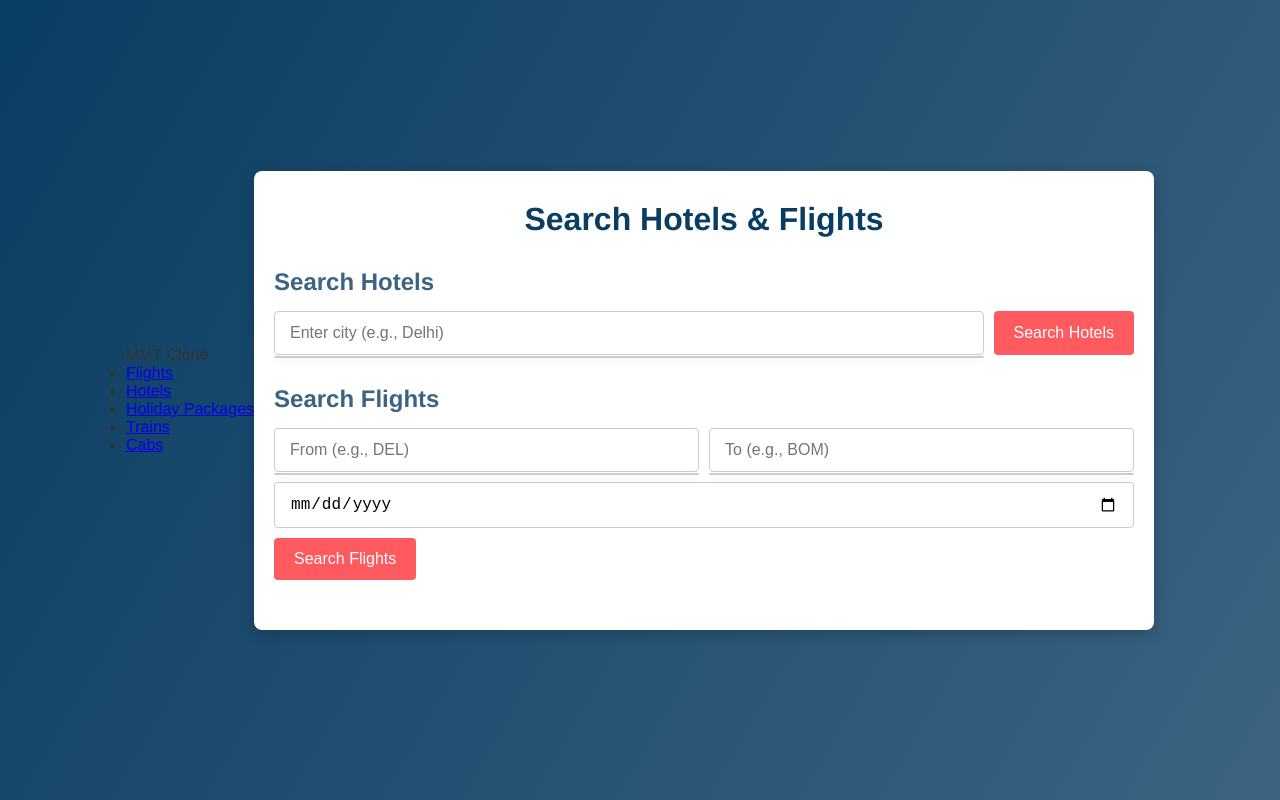
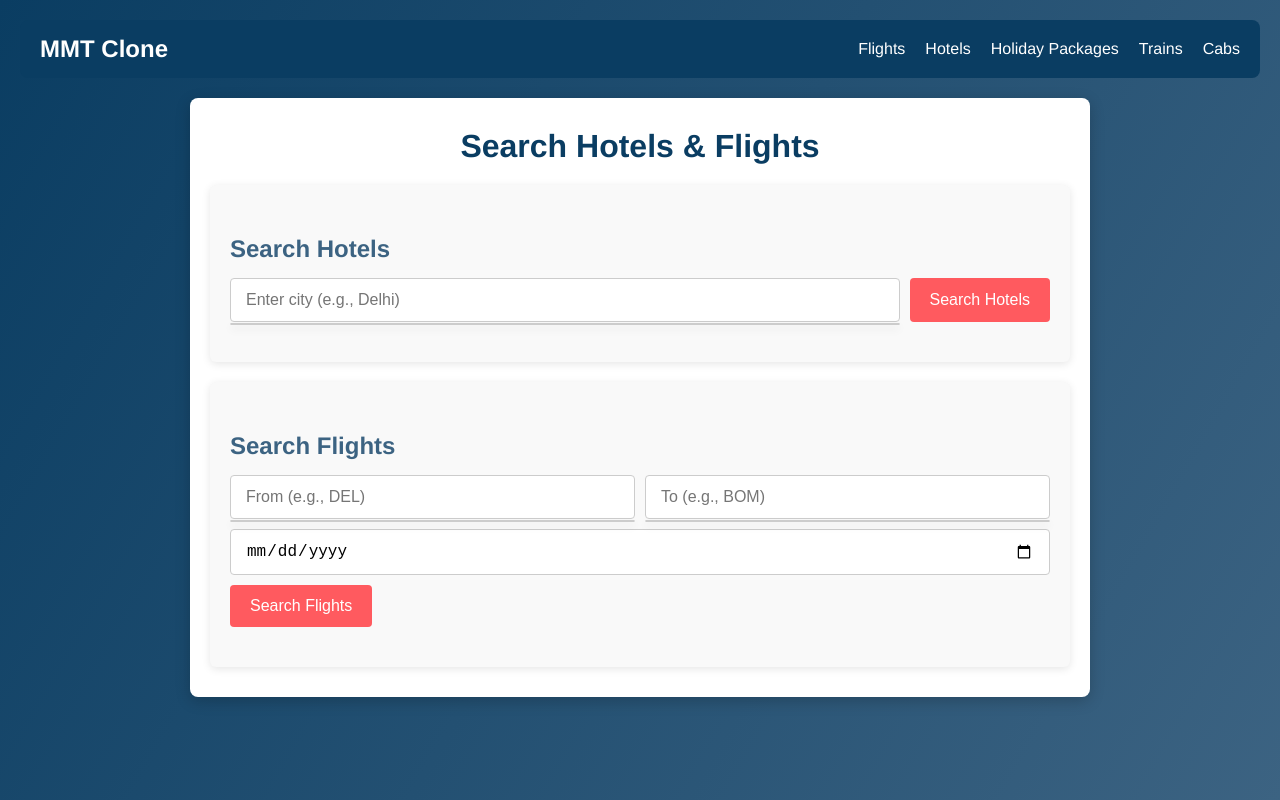
Before and after one commit to yatingaur/TravelEnd, a website: page index.html in a window 1280 px wide. Drawn offline with Linux system fonts and the light colour scheme.

Commit message:
styles.css

```diff
--- a/styles.css
+++ b/styles.css
@@ -1,29 +1,61 @@
-/* General Reset */
+/* Reset */
 * {
   margin: 0;
   padding: 0;
   box-sizing: border-box;
 }
 
-/* Body Styling */
+/* Body */
 body {
   font-family: 'Helvetica Neue', Arial, sans-serif;
   background: linear-gradient(120deg, #0a3d62, #3c6382);
   color: #333;
   min-height: 100vh;
-  display: flex;
-  align-items: center;
-  justify-content: center;
   padding: 20px;
 }
 
-/* Container */
+/* Navigation Bar */
+.navbar {
+  background-color: #0a3d62;
+  color: white;
+  padding: 15px 20px;
+  display: flex;
+  align-items: center;
+  justify-content: space-between;
+  border-radius: 8px;
+  margin-bottom: 20px;
+}
+
+.logo {
+  font-size: 1.5rem;
+  font-weight: bold;
+}
+
+.nav-links {
+  list-style: none;
+  display: flex;
+  gap: 20px;
+}
+
+.nav-links li a {
+  color: white;
+  text-decoration: none;
+  font-size: 1rem;
+  transition: color 0.3s ease;
+}
+
+.nav-links li a:hover {
+  color: #f39c12;
+}
+
+/* Main Container */
 .container {
   background: #fff;
   max-width: 900px;
   width: 100%;
   border-radius: 8px;
   padding: 30px 20px;
+  margin: 0 auto;
   box-shadow: 0 4px 15px rgba(0, 0, 0, 0.2);
 }
 
@@ -41,6 +73,15 @@ h2 {
   margin-bottom: 15px;
   color: #3c6382;
   font-size: 1.5rem;
+}
+
+/* Search Sections */
+.search-section {
+  margin-top: 20px;
+  padding: 20px;
+  background: #f9f9f9;
+  border-radius: 6px;
+  box-shadow: 0 2px 8px rgba(0, 0, 0, 0.1);
 }
 
 /* Forms */
@@ -106,7 +147,7 @@ button:hover {
   transform: translateY(-2px);
 }
 
-/* Suggestions Dropdown */
+/* Suggestions */
 .suggestions {
   background: #fff;
   border: 1px solid #ccc;
```
